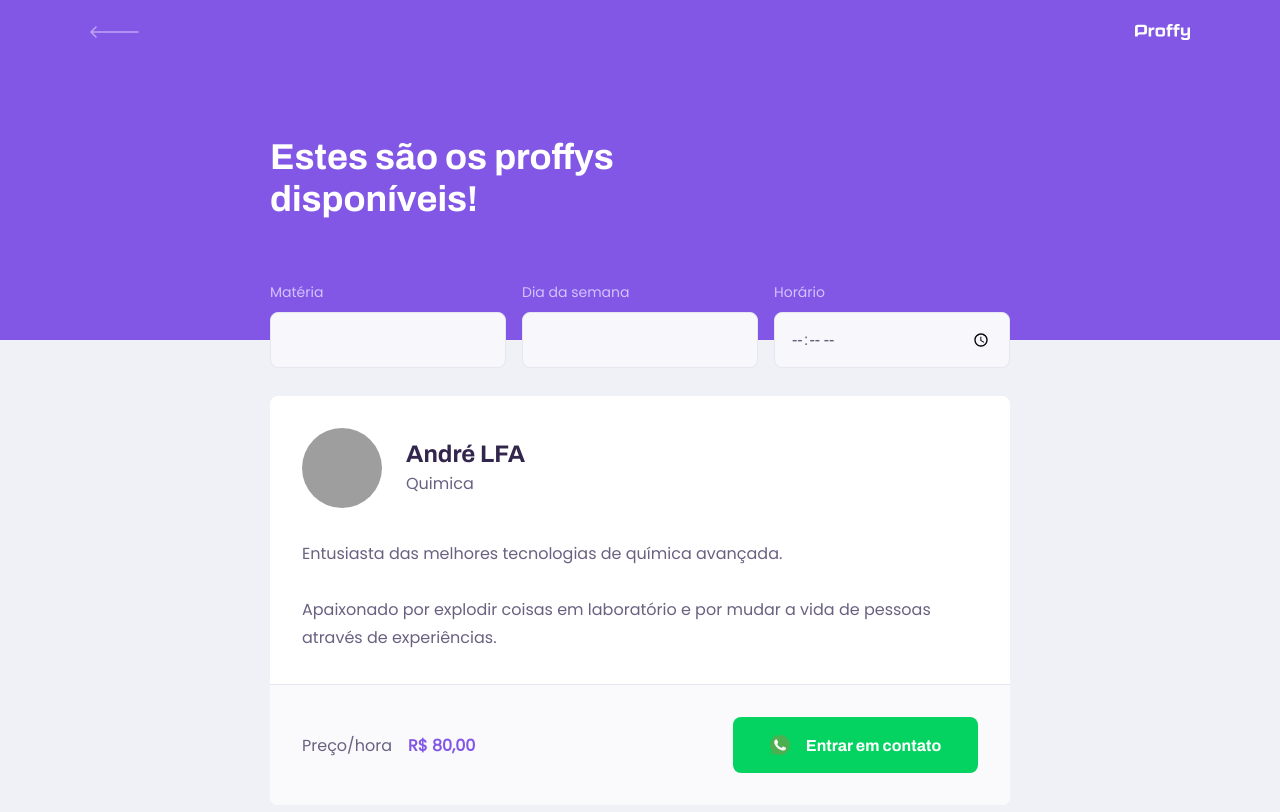
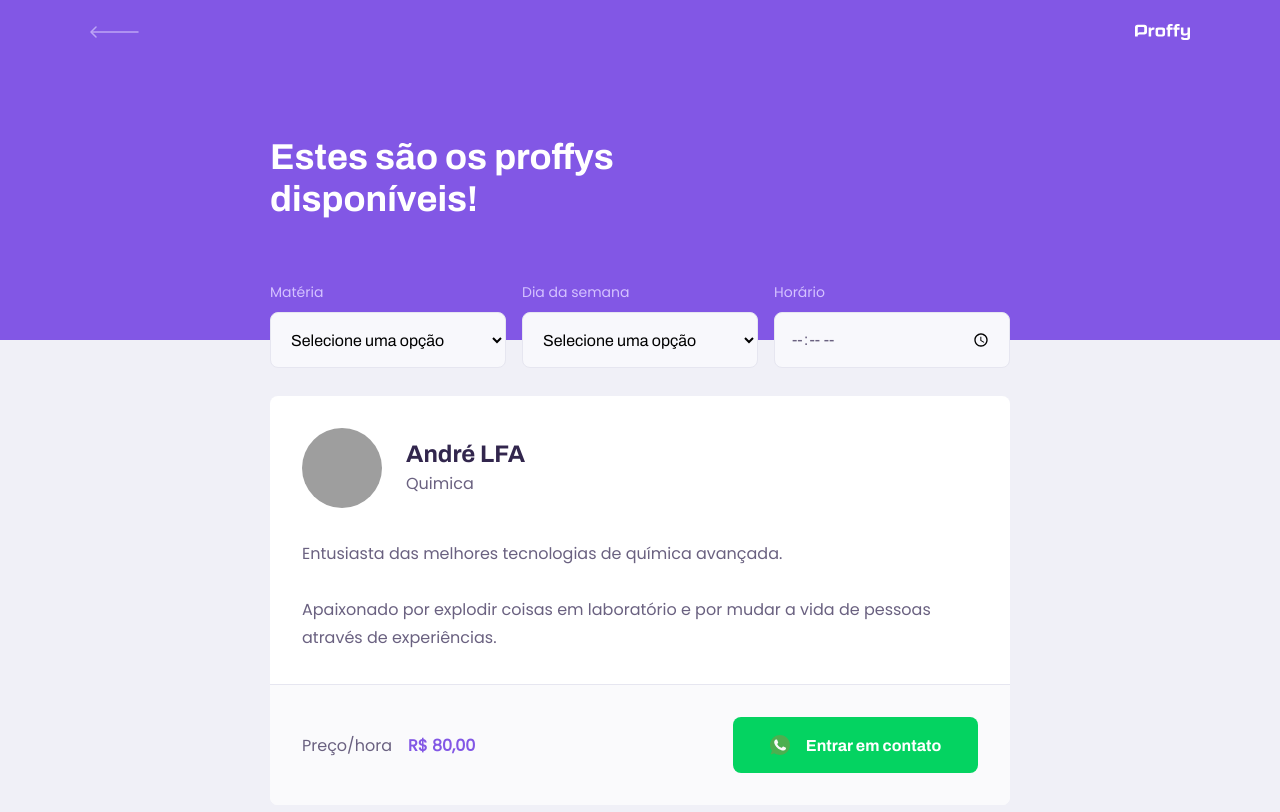
Before and after one commit to andre-lfa/proffy-frontend, a React (Create React App) app: page /study in a window 1280 px wide. Shown: the top 812 px of the page. Built offline with nearby package versions, Linux system fonts and the light colour scheme; grey boxes are pictures that could not be loaded.

Commit message:
Create the select component

```diff
--- /dev/null
+++ b/src/components/Select/index.tsx
@@ -0,0 +1,28 @@
+import React, { SelectHTMLAttributes } from 'react';
+
+import './styles.css';
+
+interface SelectProps extends SelectHTMLAttributes<HTMLSelectElement> {
+    name: string;
+    label: string;
+    options: Array<{
+        value: string;
+        label: string;
+    }>;
+}
+
+const Select: React.FC<SelectProps> = ({ label, name, options, ...rest }) => {
+    return (
+        <div className="select-block">
+            <label htmlFor={name}>{ label }</label>
+            <select id={name} {...rest}>
+                <option value="" disabled selected hidden>Selecione uma opção</option>
+                {options.map(option => {
+                    return <option key={option.value} value={option.value}>{option.label}</option>
+                })}
+            </select>
+        </div>
+    );
+}
+
+export default Select;
--- /dev/null
+++ b/src/components/Select/styles.css
@@ -0,0 +1,34 @@
+.select-block + .select-block {
+    margin-top: 1.4rem;
+}
+
+.select-block {
+    position: relative;
+}
+
+.select-block label {
+    font-size: 1.4rem;
+}
+
+.select-block select {
+    width: 100%;
+    height: 5.6rem;
+    margin-top: 0.8rem;
+    border-radius: 0.8rem;
+    background: var(--color-input-background);
+    border: 1px solid var(--color-line-in-white);
+    outline: 0;
+    padding: 0 1.6rem;
+    font: 1.6rem Archivo;
+}
+
+.select-block:focus-within::after {
+    width: calc(100% - 3.2rem);
+    height: 2px;
+    content: '';
+    background: var(--color-primary-light);
+    position: absolute;
+    left: 1.6rem;
+    right: 1.6rem;
+    bottom: 0;
+}
--- a/src/pages/Landing/TeacherForm/TeacherForm.tsx
+++ b/src/pages/Landing/TeacherForm/TeacherForm.tsx
@@ -6,6 +6,7 @@ import Input from '../../../components/Input';
 
 import warningImg from '../../../assets/images/icons/warning.svg';
 import Textarea from '../../../components/Textarea';
+import Select from '../../../components/Select';
 
 function TeacherForm() {
     return (
@@ -28,7 +29,22 @@ function TeacherForm() {
                 <fieldset>
                     <legend>Sobre a aula</legend>
 
-                    <Input name="subject" label="Matéria" />
+                    <Select
+                        name="subject"
+                        label="Matéria"
+                        options={[
+                            { value: 'Artes', label: 'Artes'},
+                            { value: 'Biologia', label: 'Biologia'},
+                            { value: 'Ciências', label: 'Ciências'},
+                            { value: 'Educação Física', label: 'Educação Física'},
+                            { value: 'Física', label: 'Física'},
+                            { value: 'Geografia', label: 'Geografia'},
+                            { value: 'História', label: 'História'},
+                            { value: 'Matemática', label: 'Matemática'},
+                            { value: 'Portugês', label: 'Portugês'},
+                            { value: 'Química', label: 'Química'},
+                        ]}
+                    />
                     <Input name="cost" label="Custo da sua hora por aula" />
 
                 </fieldset>
--- a/src/pages/Landing/TeacherForm/styles.css
+++ b/src/pages/Landing/TeacherForm/styles.css
@@ -38,7 +38,8 @@
     border-bottom: 1px solid var(--color-line-in-white);
 }
 
-#page-teacher-form main fieldset .input-block + .textarea-block {
+#page-teacher-form main fieldset .input-block + .textarea-block,
+#page-teacher-form main fieldset .select-block + .input-block {
     margin-top: 2.4rem;
 }
 
--- a/src/pages/Landing/TeacherList/index.tsx
+++ b/src/pages/Landing/TeacherList/index.tsx
@@ -4,6 +4,7 @@ import './styles.css';
 import PageHeader from '../../../components/PageHeader';
 import TeacherItem from '../../../components/PageHeader/TeacherItem';
 import Input from '../../../components/Input';
+import Select from '../../../components/Select';
 
 
 function TeacherList() {
@@ -11,8 +12,35 @@ function TeacherList() {
         <div id="page-teacher-list" className="container">
             <PageHeader title="Estes são os proffys disponíveis!">
                 <form id="search-teachers">
-                    <Input name="subject" label="Matéria" />
-                    <Input name="week-day" label="Dia da semana" />
+                <Select
+                        name="subject"
+                        label="Matéria"
+                        options={[
+                            { value: 'Artes', label: 'Artes'},
+                            { value: 'Biologia', label: 'Biologia'},
+                            { value: 'Ciências', label: 'Ciências'},
+                            { value: 'Educação Física', label: 'Educação Física'},
+                            { value: 'Física', label: 'Física'},
+                            { value: 'Geografia', label: 'Geografia'},
+                            { value: 'História', label: 'História'},
+                            { value: 'Matemática', label: 'Matemática'},
+                            { value: 'Portugês', label: 'Portugês'},
+                            { value: 'Química', label: 'Química'},
+                        ]}
+                    />
+                    <Select
+                        name="week-day"
+                        label="Dia da semana"
+                        options={[
+                            { value: '0', label: 'Domingo'},
+                            { value: '1', label: 'Segunda-feira'},
+                            { value: '2', label: 'Terça-feira'},
+                            { value: '3', label: 'Quarta-feira'},
+                            { value: '4', label: 'Quinta-feira'},
+                            { value: '5', label: 'Sexta-feira'},
+                            { value: '6', label: 'Sábado-feira'},
+                            ]}
+                    />
                     <Input name="time" type="time" label="Horário" />
                 </form>
             </PageHeader>
--- a/src/pages/Landing/TeacherList/styles.css
+++ b/src/pages/Landing/TeacherList/styles.css
@@ -30,7 +30,8 @@
         bottom: -28px;
     }
 
-    #search-teachers .input-block + .input-block {
+    #search-teachers .input-block + .input-block,
+    #search-teachers .select-block + .select-block{
         margin-top: 0;
     }
 
```
